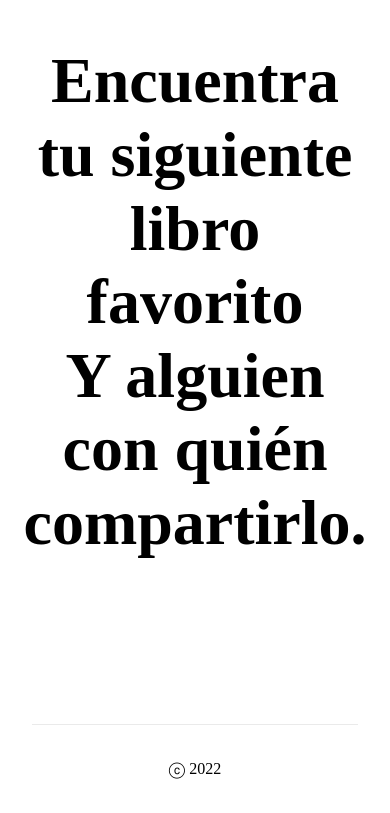
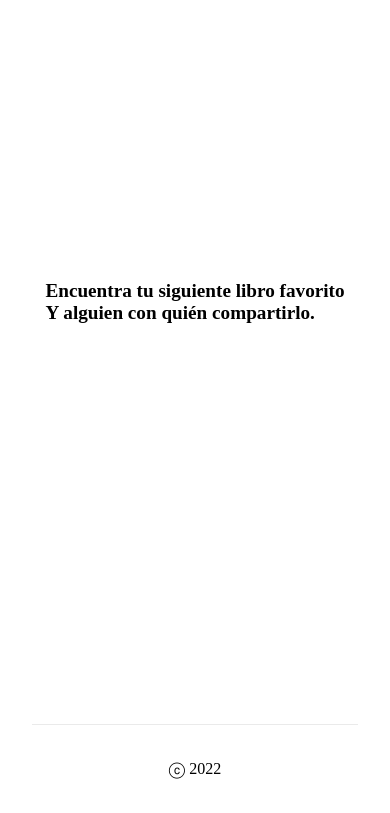
Before and after one commit to alebrij3/lectur, a Next.js app: page / in a window 390 px wide. Shown: the part 120-933 px from the top of the page. Built offline with nearby package versions, Linux system fonts and the light colour scheme.

Commit message:
add styles for small screens front page title

```diff
--- a/pages/index.js
+++ b/pages/index.js
@@ -15,10 +15,10 @@ export default function Home() {
       </Head>
 
       <main className={styles.main}>
-        <h2 className={styles.title}>
+        <p className={styles.title}>
           Encuentra tu siguiente libro favorito <br />Y alguien con quién
           compartirlo.
-        </h2>
+        </p>
       </main>
 
       <footer className={styles.footer}>
--- a/styles/Home.module.css
+++ b/styles/Home.module.css
@@ -108,9 +108,17 @@
   margin-left: 0.5rem;
 }
 
+p.title {
+  font-weight: bold;
+}
+
 @media (max-width: 600px) {
   .grid {
     width: 100%;
     flex-direction: column;
   }
+  p.title {
+    font-size: 1.2rem;
+    text-align: left;
+  }
 }
```
